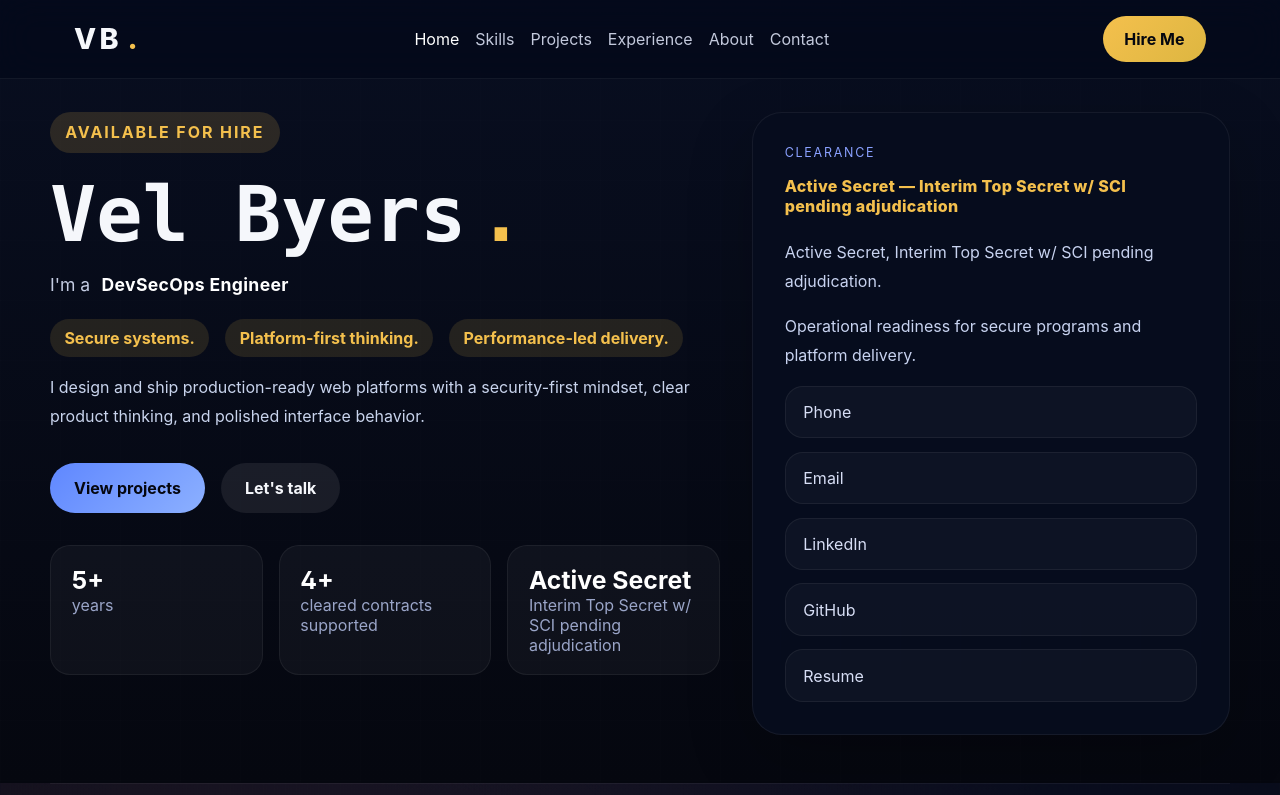
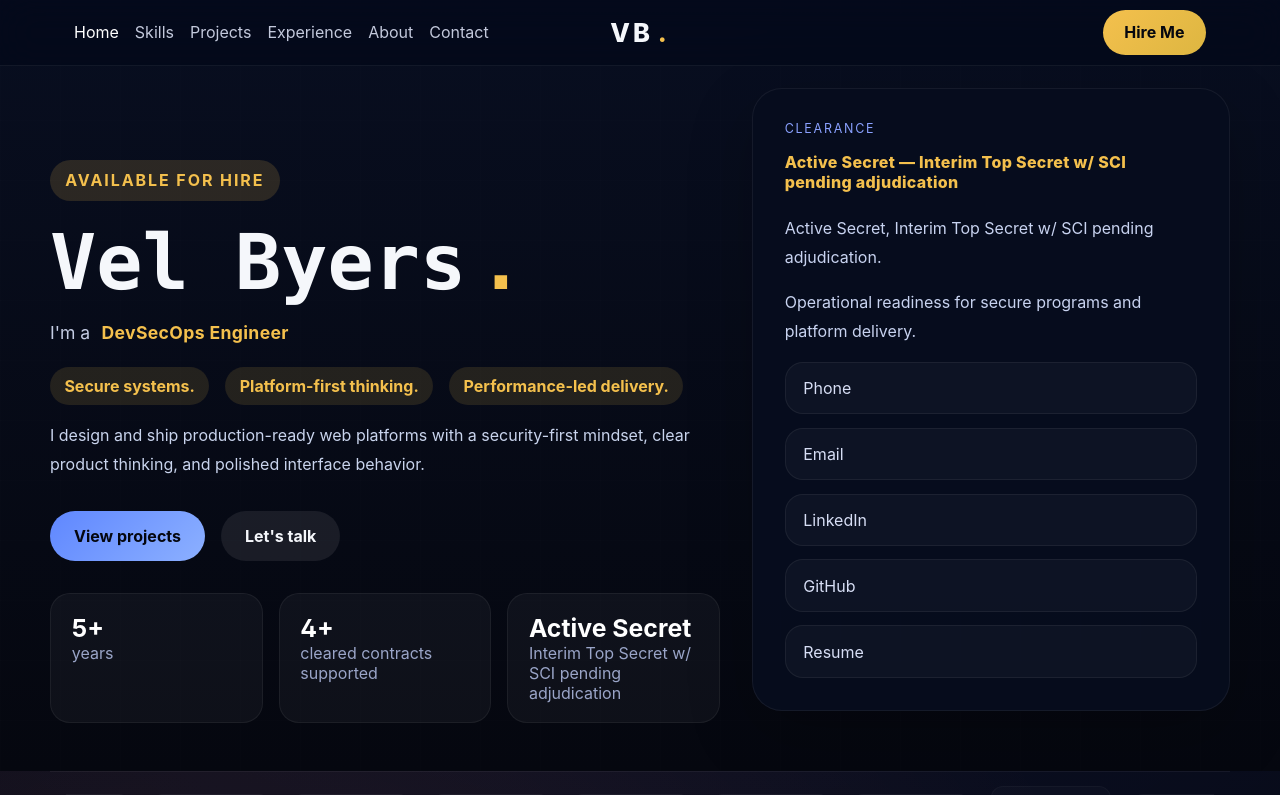
Before and after one commit to Velshaun/vel-portfolio, a React (Vite) app: page / in a window 1280 px wide. Shown: the top 795 px of the page. Built offline with nearby package versions, Linux system fonts and the light colour scheme.

Commit message:
ui/ux fixes

```diff
--- a/src/App.css
+++ b/src/App.css
@@ -53,11 +53,12 @@ a {
 .nav {
   max-width: 1180px;
   margin: 0 auto;
-  padding: 1rem 1.5rem;
+  padding: 0.6rem 1.5rem;
   display: flex;
   align-items: center;
   justify-content: space-between;
   gap: 1rem;
+  position: relative;
 }
 
 .nav__brand {
@@ -65,7 +66,10 @@ a {
   align-items: center;
   font-weight: 800;
   letter-spacing: 0.12em;
-  font-size: 1.8rem;
+  font-size: 1.6rem;
+  position: absolute;
+  left: 50%;
+  transform: translateX(-50%);
 }
 
 .nav__brand-dot {
@@ -160,7 +164,7 @@ a {
 
 .hero {
   position: relative;
-  padding: 7rem 1.5rem 3rem;
+  padding: 5.5rem 1.5rem 3rem;
   background: linear-gradient(180deg, rgba(8, 14, 32, 0.96) 0%, rgba(5, 7, 15, 1) 100%);
   overflow: hidden;
 }
@@ -192,6 +196,10 @@ a {
   z-index: 1;
 }
 
+.hero__left {
+  margin-top: 4.5rem;
+}
+
 .hero__badge {
   display: inline-flex;
   padding: 0.65rem 0.95rem;
@@ -202,6 +210,8 @@ a {
   text-transform: uppercase;
   letter-spacing: 0.12em;
   margin-bottom: 1.5rem;
+  position: relative;
+  z-index: 51;
 }
 
 .hero__title {
@@ -227,7 +237,7 @@ a {
 }
 
 .hero__typewriter {
-  color: #ffffff;
+  color: #f4c04d;
   font-weight: 700;
   letter-spacing: 0.02em;
 }
@@ -487,6 +497,7 @@ a {
 
 .section__header {
   margin-bottom: 1.75rem;
+  text-align: center;
 }
 
 .section__tag {
@@ -704,8 +715,8 @@ a {
   display: inline-flex;
   padding: 0.5rem 0.85rem;
   border-radius: 999px;
-  background: rgba(255, 255, 255, 0.05);
-  color: #d9e0ff;
+  background: rgba(244, 192, 77, 0.15);
+  color: #f4c04d;
   font-size: 0.85rem;
 }
 
```
